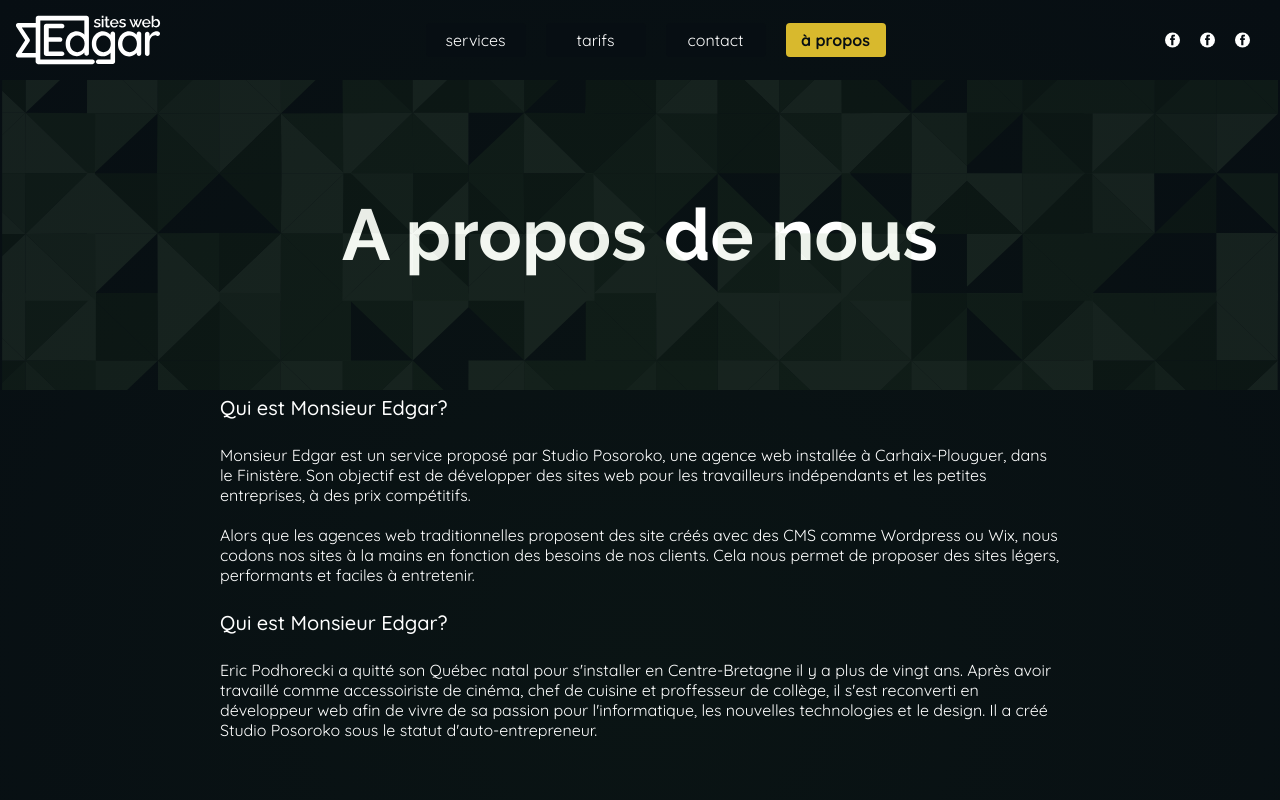
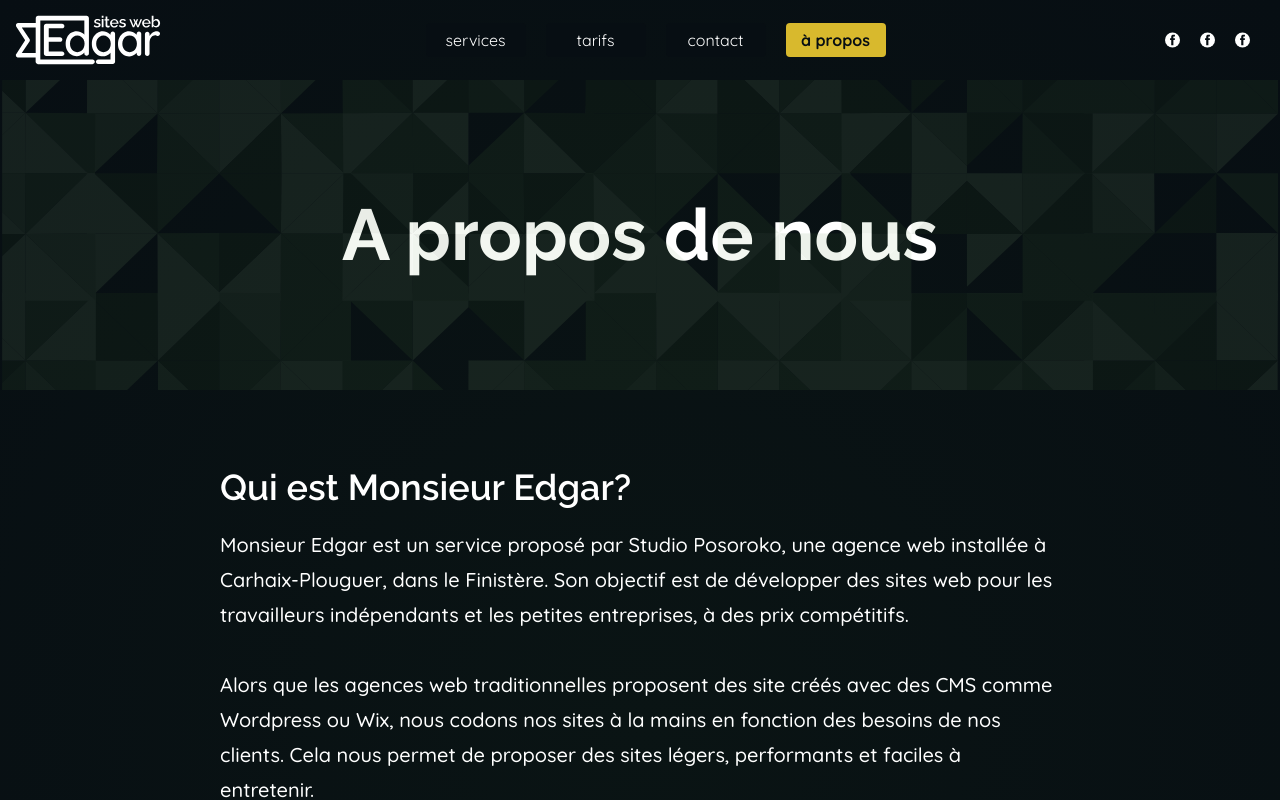
Before and after one commit to Posoroko/Monsieur-Edgar, a Nuxt app: page /a-propos in a window 1280 px wide. Shown: the top 800 px of the page. Built offline with nearby package versions, Linux system fonts and the light colour scheme.

Commit message:
about text

```diff
--- a/pages/a-propos.vue
+++ b/pages/a-propos.vue
@@ -7,11 +7,11 @@
         </div>
     </header>
 
-    <main class="smallWidth flex column gap20">
-        <h2 class="bodyText bodyH2">Qui est Monsieur Edgar?</h2>
+    <main class="smallWidth flex column gap20 marTop100">
+        <h2 class="bodyH2">Qui est Monsieur Edgar?</h2>
 
         <div>
-            <p>
+            <p class="bodyText">
                 Monsieur Edgar est un service proposé par Studio Posoroko, une agence web installée à Carhaix-Plouguer, dans le Finistère.  Son objectif est de développer des sites web
                 pour les travailleurs indépendants et les petites entreprises, à des prix compétitifs.
                 <br>
@@ -21,8 +21,8 @@
             </p>
         </div>
 
-        <h2 class="bodyText">Qui est Monsieur Edgar?</h2>
-        <p>
+        <h2 class="bodyH2">Qui est Monsieur Edgar?</h2>
+        <p class="bodyText">
             Eric Podhorecki a quitté son Québec natal pour s'installer en Centre-Bretagne il y a plus de vingt ans.  Après avoir travaillé comme accessoiriste de cinéma,
             chef de cuisine et proffesseur de collège,  il s'est reconverti en développeur web afin de vivre de sa passion pour l'informatique, les nouvelles technologies et le design.
             Il a créé Studio Posoroko sous le statut d'auto-entrepreneur.
```
